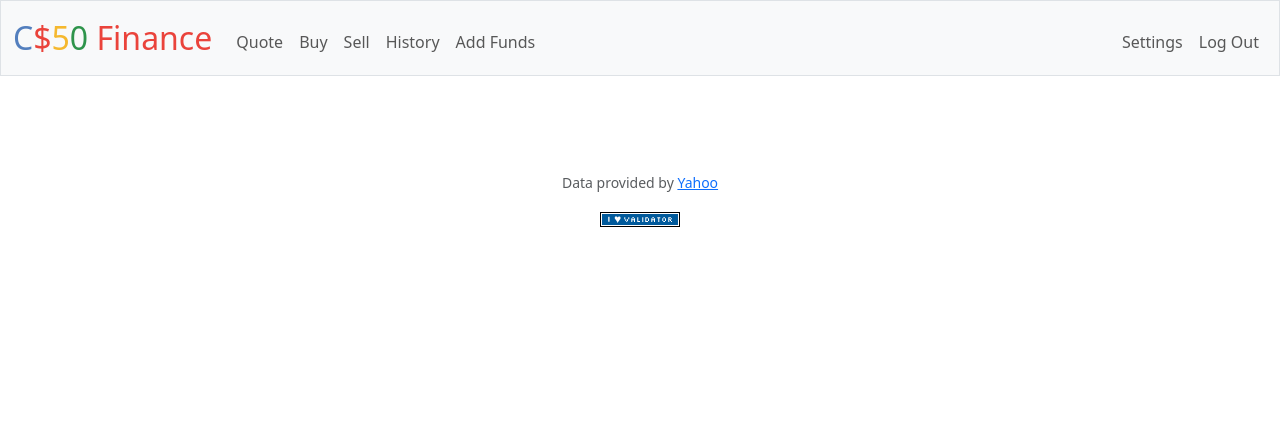
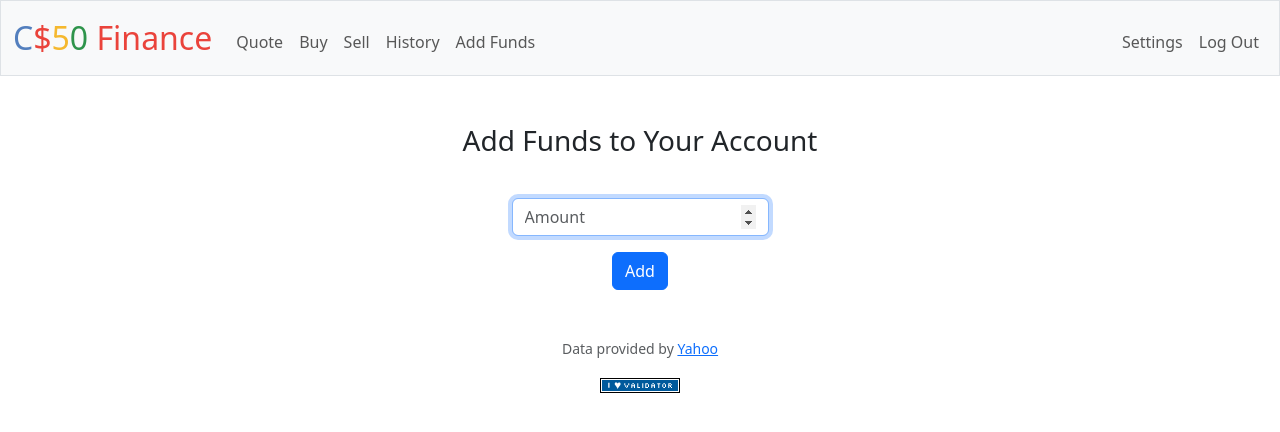
Before and after one commit to dechesan/finance, a Flask app: page /funds in a window 1280 px wide. Shown: the top 432 px of the page. Run offline with Flask 3, Linux system fonts and the light colour scheme; a user stored in the database is signed in; some libraries are stand-ins or nearby versions.

Commit message:
Implemented /funds route and corresponding html page. User can now add cash to their account.

```diff
--- a/app.py
+++ b/app.py
@@ -338,7 +338,42 @@ def sell():
 @login_required
 def funds():
     """ Show option to add more cash to account """
-    return render_template("funds.html")
+
+    # User reached route via POST (as by submitting the form to add funds)
+    if request.method == "POST":
+        # Get the user's input
+        cash_adding = request.form.get("cash")
+
+        # Make sure the user didn't submit a blank form
+        if not cash_adding:
+            return apology("missing amount")
+
+        # Make sure user entered a number
+        try:
+            cash_adding = float(cash_adding)
+        except ValueError:
+            return apology("enter a number")
+
+        # Make sure the user entered at least 1 dollar
+        if cash_adding < 1:
+            return apology("minimum amount is $1.00")
+
+        # Get the user's current cash from the DB, and add the new funds to that amount
+        new_total = float(db.execute("SELECT cash FROM users WHERE id = ?", session["user_id"])[0]["cash"]) + cash_adding
+
+        # Update the user's cash amount in the DB
+        db.execute("UPDATE users SET cash = ? WHERE id = ?", new_total, session["user_id"])
+
+        # Store message to be displayed on the next page load
+        flash(f"Funds added: ${cash_adding:,.2f}")
+
+        # Redirect user to homepage
+        return redirect("/")
+
+    # User reached route via GET
+    else:
+        # Display the form to add funds
+        return render_template("funds.html")
 
 @app.route("/settings", methods=["GET", "POST"])
 @login_required
--- a/templates/funds.html
+++ b/templates/funds.html
@@ -5,5 +5,12 @@
 {% endblock %}
 
 {% block main %}
+    <h3 class="title">Add Funds to Your Account</h3>
 
+    <form action="/funds" method="post">
+        <div class="mb-3">
+            <input class="form-control mx-auto w-auto" type="number" step="0.01" name="cash" placeholder="Amount" autocomplete="off" autofocus required min="1">
+        </div>
+        <button class="btn btn-primary" type="submit">Add</button>
+    </form>
 {% endblock %}
```
Also changed, not shown: finance.db, 2 other files.
